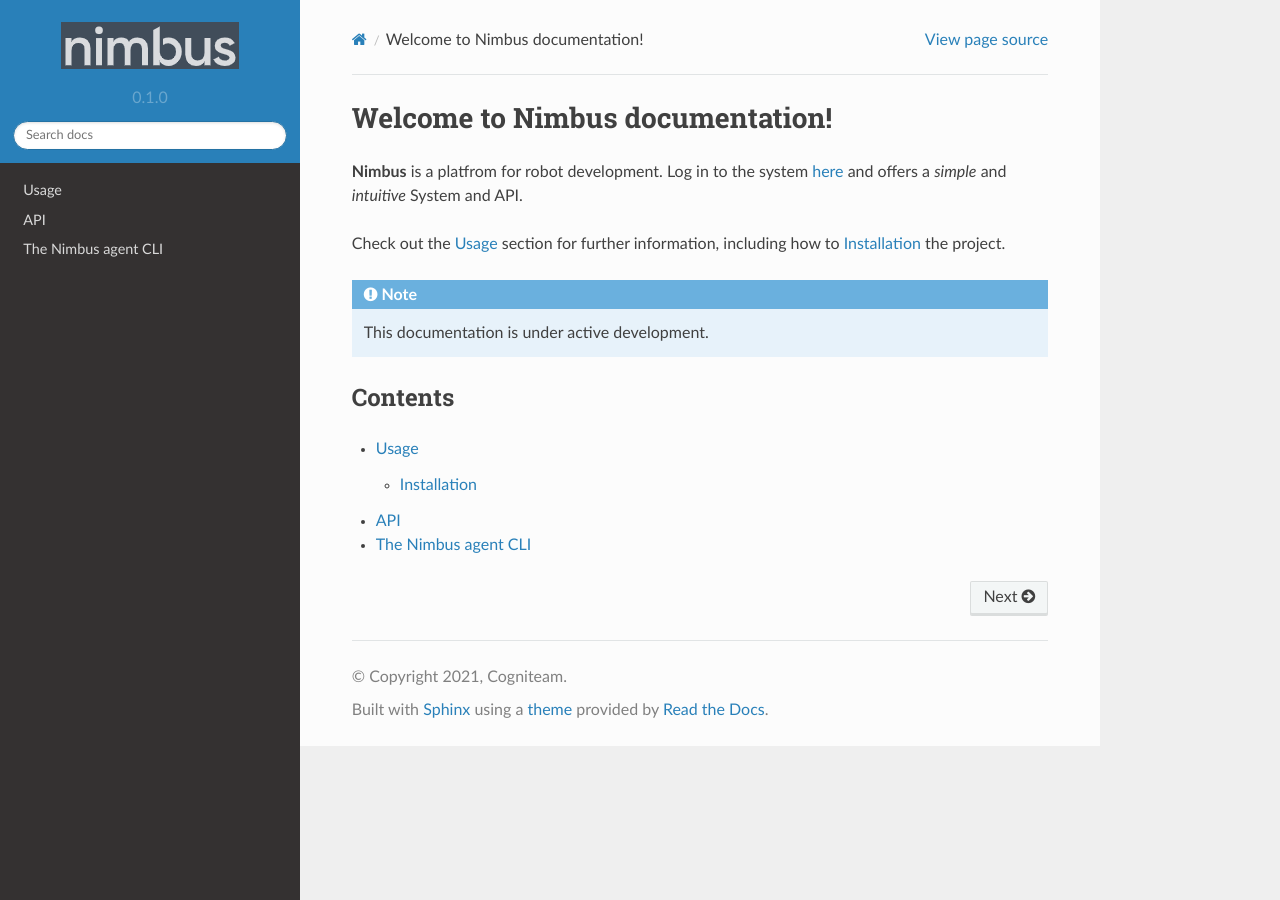
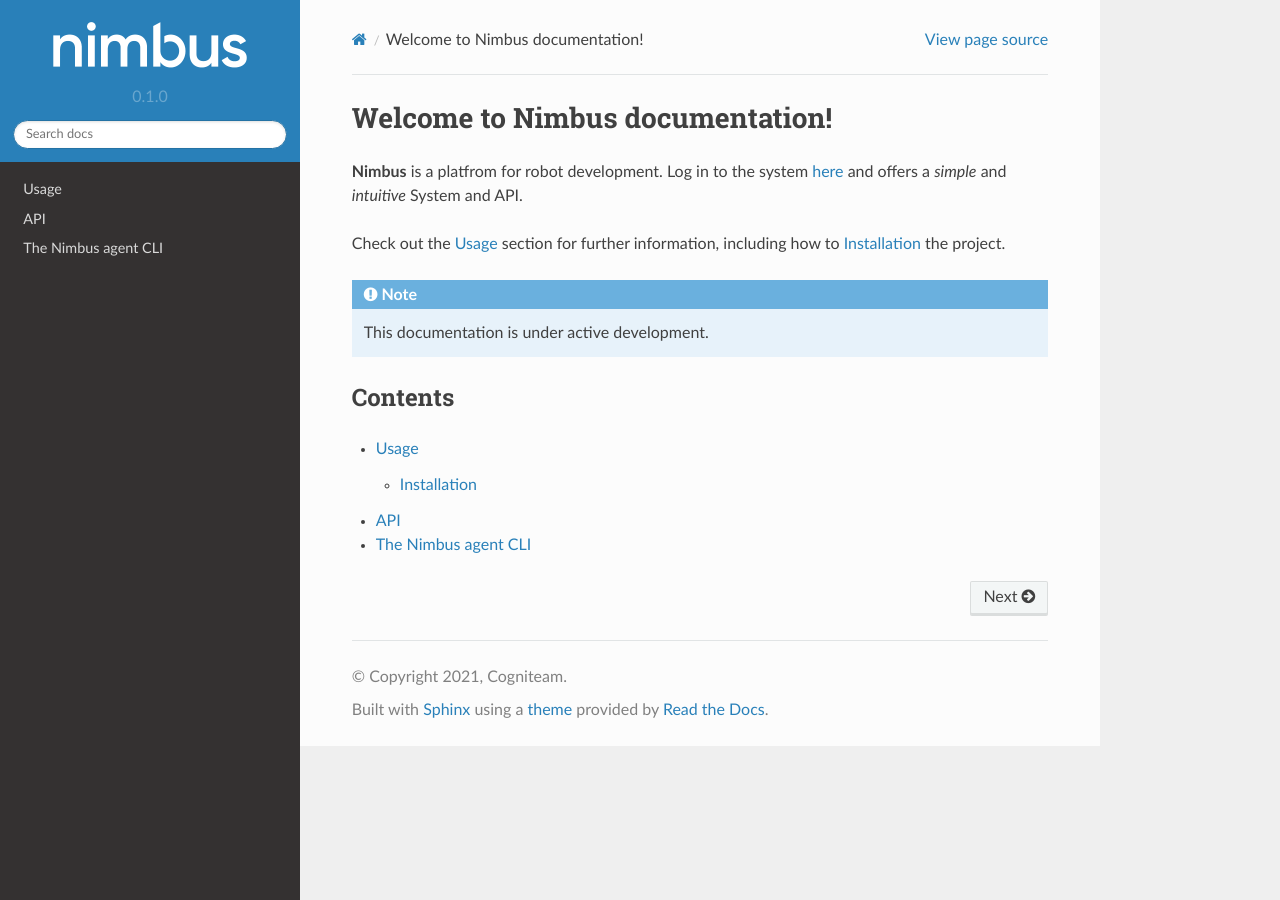
Before and after one commit to readthedocs/tutorial-template, a Sphinx documentation site: the page built from docs/source/index.rst, in a window 1280 px wide. Built offline with Sphinx 7.4.7 and the Read the Docs theme 2.0.0, drawn with Linux system fonts in a browser that asks for light colours.

Commit message:
better logo

```diff
--- a/docs/source/conf.py
+++ b/docs/source/conf.py
@@ -15,7 +15,7 @@
     'logo_only': True,
     # ...
 }
-html_logo = "../img/logo.PNG"
+html_logo = "../img/nimbus-logo.png"
 
 extensions = [
     'sphinx.ext.duration',
```
Also changed, not shown: docs/img/logo.PNG (deleted), docs/img/nimbus-logo.png (added).
